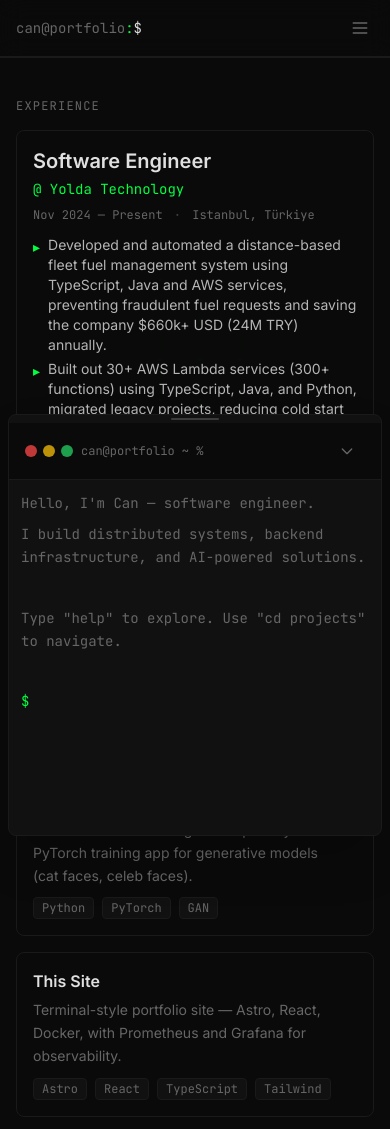
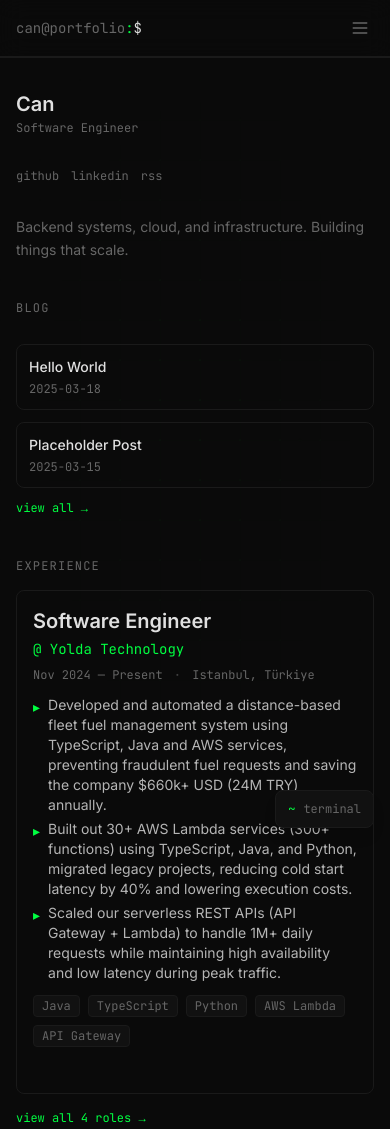
Before and after one commit to mcandemir/portfolio, an Astro site: page / in a window 390 px wide. Shown: the top 1129 px of the page. Built offline with nearby package versions, Linux system fonts and the light colour scheme; Astro itself is replaced by a stand-in of ours.

Commit message:
blog and responsiveness to terminal

```diff
--- a/src/components/Nav.astro
+++ b/src/components/Nav.astro
@@ -3,6 +3,7 @@ const pathname = Astro.url.pathname;
 
 const links = [
   { href: "/", label: "~/" },
+  { href: "/blog", label: "blog" },
   { href: "/projects", label: "projects" },
   { href: "/experience", label: "experience" },
   { href: "/volunteer", label: "volunteer" },
--- a/src/components/PersistentTerminal.tsx
+++ b/src/components/PersistentTerminal.tsx
@@ -7,6 +7,7 @@ const HEIGHT_KEY = "portfolio-terminal-height";
 const MIN_HEIGHT = 120;
 const MAX_HEIGHT = 560;
 const DEFAULT_HEIGHT = 448; // 28rem
+const TERMINAL_MIN_WIDTH = 768; // md breakpoint — start minimized on smaller screens
 
 function loadExpanded(): boolean {
   if (typeof window === "undefined") return true;
@@ -49,7 +50,22 @@ function saveHeight(height: number) {
 }
 
 export default function PersistentTerminal() {
-  const [expanded, setExpanded] = useState(loadExpanded);
+  const [isLargeScreen, setIsLargeScreen] = useState(false);
+  const [expanded, setExpanded] = useState(false); // start minimized; desktop restores from localStorage
+
+  useEffect(() => {
+    const mq = window.matchMedia(`(min-width: ${TERMINAL_MIN_WIDTH}px)`);
+    const large = mq.matches;
+    setIsLargeScreen(large);
+    if (large) setExpanded(loadExpanded());
+    const handler = (e: MediaQueryListEvent) => {
+      setIsLargeScreen(e.matches);
+      if (e.matches) setExpanded(loadExpanded());
+      else setExpanded(false); // minimize when going to small screen
+    };
+    mq.addEventListener("change", handler);
+    return () => mq.removeEventListener("change", handler);
+  }, []);
   const [height, setHeight] = useState(loadHeight);
   const [isResizing, setIsResizing] = useState(false);
   const resizeStartRef = useRef({ y: 0, height: 0 });
@@ -134,7 +150,7 @@ export default function PersistentTerminal() {
             </button>
           </div>
           <div className="flex-1 min-h-0 overflow-hidden">
-            <Terminal embedded />
+            <Terminal embedded onExit={() => setExpanded(false)} />
           </div>
         </div>
       </div>
--- /dev/null
+++ b/src/components/Sidebar.astro
@@ -0,0 +1,81 @@
+---
+import { getCollection } from "astro:content";
+
+const blogPosts = (await getCollection("blog"))
+  .filter((p) => !p.data.draft)
+  .sort((a, b) => b.data.date.getTime() - a.data.date.getTime())
+  .slice(0, 10); // limit for sidebar
+---
+
+<aside class="space-y-8 shrink-0">
+  <!-- Name -->
+  <div>
+    <h2 class="text-xl font-semibold text-terminal-text">Can</h2>
+    <p class="font-mono text-xs text-terminal-muted mt-0.5">Software Engineer</p>
+  </div>
+
+  <!-- Links -->
+  <div class="flex flex-wrap gap-3">
+    <a
+      href="https://github.com/mcandemir"
+      target="_blank"
+      rel="noopener"
+      class="font-mono text-xs text-terminal-muted hover:text-terminal-green transition-colors"
+      aria-label="GitHub"
+    >
+      github
+    </a>
+    <a
+      href="https://www.linkedin.com/in/mcandemir9/"
+      target="_blank"
+      rel="noopener"
+      class="font-mono text-xs text-terminal-muted hover:text-terminal-green transition-colors"
+      aria-label="LinkedIn"
+    >
+      linkedin
+    </a>
+    <a
+      href="/rss.xml"
+      class="font-mono text-xs text-terminal-muted hover:text-terminal-green transition-colors"
+      aria-label="RSS Feed"
+    >
+      rss
+    </a>
+  </div>
+
+  <!-- Brief summary -->
+  <p class="text-sm text-terminal-muted leading-relaxed">
+    Backend systems, cloud, and infrastructure. Building things that scale.
+  </p>
+
+  <!-- Blog section -->
+  <div>
+    <a
+      href="/blog"
+      class="font-mono text-xs text-terminal-muted mb-4 uppercase tracking-widest hover:text-terminal-green transition-colors inline-block"
+    >
+      Blog
+    </a>
+    <div class="space-y-3 mt-3">
+      {blogPosts.map((post) => (
+        <a
+          href={`/blog/${post.id}`}
+          class="group block p-3 border border-terminal-border rounded-lg hover:border-terminal-green/30 hover:bg-terminal-surface/50 transition-all"
+        >
+          <h3 class="text-sm font-medium text-terminal-text group-hover:text-terminal-green transition-colors line-clamp-2">
+            {post.data.title}
+          </h3>
+          <span class="font-mono text-xs text-terminal-muted mt-1 block">
+            {post.data.date.toISOString().slice(0, 10)}
+          </span>
+        </a>
+      ))}
+    </div>
+    <a
+      href="/blog"
+      class="font-mono text-xs text-terminal-green hover:underline mt-3 inline-block"
+    >
+      view all →
+    </a>
+  </div>
+</aside>
--- a/src/components/Terminal.tsx
+++ b/src/components/Terminal.tsx
@@ -19,13 +19,15 @@ const COMMANDS: Record<string, OutputLine[]> = {
     { command: "experience", description: "Work history" },
     { command: "volunteer", description: "Voluntary work & community" },
     { command: "projects", description: "Featured projects" },
+    { command: "blog", description: "Blog posts & thoughts" },
     { command: "lab", description: "The Lab (early experiments)" },
     { command: "contact", description: "How to reach me" },
     { command: "achievements", description: "Talks, articles, milestones" },
     { command: "events", description: "Talks, meetups, conferences" },
     "",
-    { command: "cd", description: "Navigate: cd projects, cd experience, cd volunteer, cd lab, ..." },
+    { command: "cd", description: "Navigate: cd blog, cd projects, cd experience, cd volunteer, cd lab, ..." },
     { command: "clear", description: "Clear terminal" },
+    { command: "exit", description: "Minimize and clear history" },
     { command: "help", description: "Show this message" },
     "",
     "  Click a command or type and press Enter.",
@@ -74,6 +76,11 @@ const COMMANDS: Record<string, OutputLine[]> = {
     { text: "LinkedIn  → linkedin.com/in/mcandemir9", href: "https://linkedin.com/in/mcandemir9" },
     { text: "Website   → mehmetcandemir.com", href: "https://mehmetcandemir.com" },
   ],
+  blog: [
+    { text: "→ /blog for all posts", href: "/blog" },
+    "",
+    "  Thoughts on software, systems, and more.",
+  ],
   lab: [
     { text: "→ /lab for The Lab", href: "/lab" },
     "",
@@ -114,6 +121,7 @@ const COMMANDS: Record<string, OutputLine[]> = {
 const CD_PATHS: Record<string, string> = {
   home: "/",
   "~": "/",
+  blog: "/blog",
   projects: "/projects",
   experience: "/experience",
   volunteer: "/volunteer",
@@ -127,7 +135,7 @@ const WELCOME = [
   "Hello, I'm Can — software engineer.",
   "I build distributed systems, backend infrastructure, and AI-powered solutions.",
   "",
-  'Type "help" to explore. Use "cd projects" to navigate.',
+  'Type "help" to explore. Use "cd blog" or "cd projects" to navigate.',
   "",
 ];
 
@@ -160,12 +168,23 @@ function saveTerminalState(history: CommandResult[], commandHistory: string[]) {
   }
 }
 
+function clearTerminalState() {
+  if (!storage) return;
+  try {
+    storage.removeItem(STORAGE_KEY);
+  } catch {
+    /* ignore */
+  }
+}
+
 interface TerminalProps {
   /** When true, omit the title bar (used inside PersistentTerminal) */
   embedded?: boolean;
+  /** Called when user types "exit" — minimize and clear history */
+  onExit?: () => void;
 }
 
-export default function Terminal({ embedded = false }: TerminalProps) {
+export default function Terminal({ embedded = false, onExit }: TerminalProps) {
   const [history, setHistory] = useState<CommandResult[]>(() => {
     const saved = loadTerminalState();
     return saved?.history ?? [];
@@ -217,6 +236,14 @@ export default function Terminal({ embedded = false }: TerminalProps) {
         return;
       }
 
+      if (command === "exit") {
+        setHistory([]);
+        setCommandHistory([]);
+        clearTerminalState();
+        onExit?.();
+        return;
+      }
+
       // cd / open — navigate to path (cd alone = home)
       if (command === "cd" || command === "open") {
         const path = arg ? CD_PATHS[arg] : CD_PATHS["home"];
@@ -238,8 +265,8 @@ export default function Terminal({ embedded = false }: TerminalProps) {
           return;
         }
         const output: OutputLine[] = path === undefined && arg
-          ? [`cd: no such path "${arg}"`, "Try: home, projects, experience, lab, achievements, events"]
-          : ["Usage: cd <path>", "Paths: home, projects, experience, lab, achievements, events"];
+          ? [`cd: no such path "${arg}"`, "Try: home, blog, projects, experience, lab, achievements, events"]
+          : ["Usage: cd <path>", "Paths: home, blog, projects, experience, lab, achievements, events"];
         setHistory((prev) => [...prev, { command: cmd.trim(), output }]);
         setCommandHistory((prev) => [...prev, cmd.trim()]);
         setHistoryIndex(-1);
@@ -257,7 +284,7 @@ export default function Terminal({ embedded = false }: TerminalProps) {
       setCommandHistory((prev) => [...prev, cmd.trim()]);
       setHistoryIndex(-1);
     },
-    [],
+    [onExit],
   );
 
   const handleKeyDown = (e: KeyboardEvent<HTMLInputElement>) => {
@@ -301,7 +328,7 @@ export default function Terminal({ embedded = false }: TerminalProps) {
       }
 
       // Command completion
-      const allCommands = [...Object.keys(COMMANDS), "cd", "open", "ll", "ls"];
+      const allCommands = [...Object.keys(COMMANDS), "cd", "open", "exit", "ll", "ls"];
       const match = allCommands.find((c) => c.startsWith(trimmed));
       if (match) setInput(match);
     }
--- a/src/content.config.ts
+++ b/src/content.config.ts
@@ -63,4 +63,16 @@ const achievements = defineCollection({
   }),
 });
 
-export const collections = { projects, experience, voluntary, achievements };
+const blog = defineCollection({
+  loader: glob({ pattern: "**/*.{md,mdx}", base: "./src/content/blog" }),
+  schema: z.object({
+    title: z.string(),
+    description: z.string().optional(),
+    date: z.coerce.date(),
+    updatedDate: z.coerce.date().optional(),
+    tags: z.array(z.string()).default([]),
+    draft: z.boolean().default(false),
+  }),
+});
+
+export const collections = { projects, experience, voluntary, achievements, blog };
--- /dev/null
+++ b/src/content/blog/hello-world.md
@@ -0,0 +1,8 @@
+---
+title: "Hello World"
+description: "First post on the blog — an introduction."
+date: 2025-03-18
+tags: ["meta", "intro"]
+---
+
+Welcome to my blog. I'll be sharing thoughts on software engineering, backend systems, and whatever catches my interest.
--- /dev/null
+++ b/src/content/blog/placeholder.md
@@ -0,0 +1,8 @@
+---
+title: "Placeholder Post"
+description: "A second post to show the blog layout."
+date: 2025-03-15
+tags: ["meta"]
+---
+
+This is a placeholder. Replace with your own content.
--- a/src/layouts/BaseLayout.astro
+++ b/src/layouts/BaseLayout.astro
@@ -10,12 +10,14 @@ interface Props {
   title: string;
   description?: string;
   ogImage?: string;
+  wide?: boolean;
 }
 
 const {
   title,
-  description = "Software Sngineer — Backend Systems, Cloud, and Infrastructure.",
+  description = "Software Engineer — Backend Systems, Cloud, and Infrastructure.",
   ogImage = "/og-default.png",
+  wide = false,
 } = Astro.props;
 
 const canonicalUrl = new URL(Astro.url.pathname, Astro.site);
@@ -59,7 +61,7 @@ const canonicalUrl = new URL(Astro.url.pathname, Astro.site);
   <body class="min-h-screen flex flex-col">
     <CircuitBackground />
     <Nav />
-    <main class="flex-1 max-w-4xl mx-auto px-4 sm:px-6 py-8 sm:py-12 w-full animate-fade-in">
+    <main class:list={["flex-1 mx-auto px-4 sm:px-6 py-8 sm:py-12 w-full animate-fade-in", wide ? "max-w-6xl" : "max-w-4xl"]}>
       <slot />
     </main>
     <Footer />
--- /dev/null
+++ b/src/pages/blog/[id].astro
@@ -0,0 +1,53 @@
+---
+import BaseLayout from "@/layouts/BaseLayout.astro";
+import { getCollection, render } from "astro:content";
+
+export async function getStaticPaths() {
+  const posts = await getCollection("blog");
+  return posts.map((post) => ({
+    params: { id: post.id },
+    props: { post },
+  }));
+}
+
+const { post } = Astro.props;
+const { Content } = await render(post);
+---
+<BaseLayout title={post.data.title} description={post.data.description ?? post.data.title}>
+  <article class="space-y-8">
+    <!-- Breadcrumb -->
+    <nav class="font-mono text-xs text-terminal-muted">
+      <a href="/blog" class="hover:text-terminal-green transition-colors">~/blog</a>
+      <span class="mx-1">/</span>
+      <span class="text-terminal-text">{post.id}</span>
+    </nav>
+
+    <!-- Header -->
+    <header class="space-y-4 pb-6 border-b border-terminal-border">
+      <h1 class="text-2xl sm:text-3xl font-bold text-terminal-text leading-tight">
+        {post.data.title}
+      </h1>
+      {post.data.description && (
+        <p class="text-lg text-terminal-muted">{post.data.description}</p>
+      )}
+      <div class="flex flex-wrap items-center gap-3 font-mono text-xs">
+        <time class="text-terminal-muted">
+          {post.data.date.toISOString().slice(0, 10)}
+        </time>
+        {post.data.tags.length > 0 && (
+          <>
+            <span class="text-terminal-muted/40">·</span>
+            {post.data.tags.map((tag) => (
+              <span class="text-terminal-green/60">#{tag}</span>
+            ))}
+          </>
+        )}
+      </div>
+    </header>
+
+    <!-- Content -->
+    <div class="prose-terminal">
+      <Content />
+    </div>
+  </article>
+</BaseLayout>
--- /dev/null
+++ b/src/pages/blog/index.astro
@@ -0,0 +1,46 @@
+---
+import BaseLayout from "@/layouts/BaseLayout.astro";
+import { getCollection } from "astro:content";
+
+const posts = (await getCollection("blog"))
+  .filter((p) => !p.data.draft)
+  .sort((a, b) => b.data.date.getTime() - a.data.date.getTime());
+---
+<BaseLayout title="Blog" description="Thoughts on software, systems, and more.">
+  <section class="space-y-8">
+    <div>
+      <h1 class="text-2xl sm:text-3xl font-bold text-terminal-text">Blog</h1>
+      <p class="font-mono text-sm text-terminal-muted mt-2">ls ~/blog</p>
+    </div>
+
+    <div class="space-y-6">
+      {posts.map((post) => (
+        <a
+          href={`/blog/${post.id}`}
+          class="group block p-5 border border-terminal-border rounded-lg hover:border-terminal-green/30 hover:bg-terminal-surface/50 transition-all"
+        >
+          <div class="space-y-2">
+            <div class="flex flex-wrap items-baseline justify-between gap-2">
+              <h2 class="text-lg font-semibold text-terminal-text group-hover:text-terminal-green transition-colors">
+                {post.data.title}
+              </h2>
+              <span class="font-mono text-xs text-terminal-muted shrink-0">
+                {post.data.date.toISOString().slice(0, 10)}
+              </span>
+            </div>
+            {post.data.description && (
+              <p class="text-sm text-terminal-muted leading-relaxed">
+                {post.data.description}
+              </p>
+            )}
+            <div class="flex flex-wrap items-center gap-2 pt-1">
+              {post.data.tags.map((tag) => (
+                <span class="font-mono text-xs text-terminal-green/60">#{tag}</span>
+              ))}
+            </div>
+          </div>
+        </a>
+      ))}
+    </div>
+  </section>
+</BaseLayout>
--- a/src/pages/index.astro
+++ b/src/pages/index.astro
@@ -1,5 +1,6 @@
 ---
 import BaseLayout from "@/layouts/BaseLayout.astro";
+import Sidebar from "@/components/Sidebar.astro";
 import { getCollection } from "astro:content";
 import { labProjects } from "@/data/lab-projects";
 import { events as eventsData } from "@/data/events";
@@ -28,7 +29,10 @@ const recentEvents = [...eventsData]
   .sort((a, b) => new Date(b.date).getTime() - new Date(a.date).getTime())
   .slice(0, 3);
 ---
-<BaseLayout title="Home">
+<BaseLayout title="Home" wide>
+  <div class="grid grid-cols-1 lg:grid-cols-[minmax(0,280px)_1fr] gap-8 lg:gap-12">
+    <Sidebar />
+    <div class="min-w-0">
     <!-- Experience -->
     {latestExperience && (
     <section class="pb-8 sm:pb-12 pt-2 animate-fade-in">
@@ -202,4 +206,6 @@ const recentEvents = [...eventsData]
       </a>
     )}
     </section>
+    </div>
+  </div>
 </BaseLayout>
```
Lines whose indentation alone changed are shown as unchanged.
